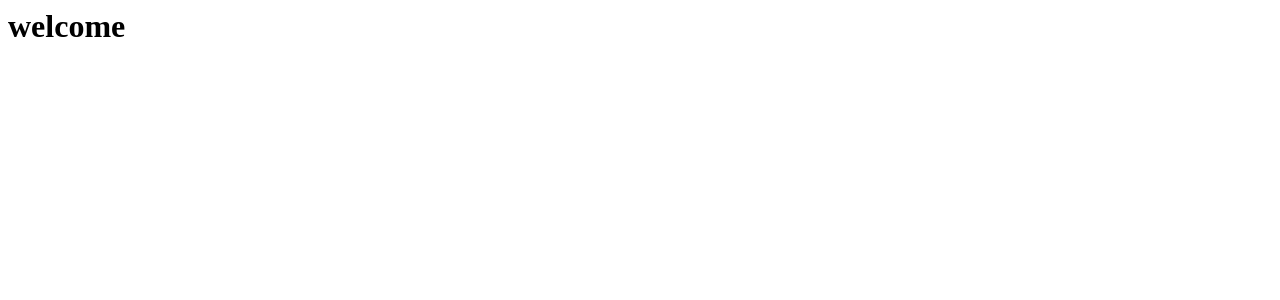
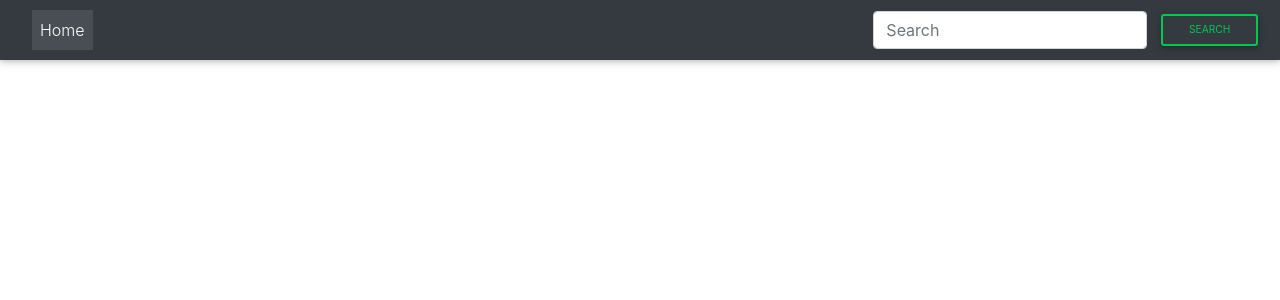
Before and after one commit to margaret254/neighborhood-watch, a Django app: page / in a window 1280 px wide. Before the commit the part shown is almost empty. Shown: the top 300 px of the page. Run offline with Django 3.2, Linux system fonts and the light colour scheme; some libraries are stand-ins or nearby versions.

Commit message:
extented base to index

```diff
--- a/templates/main/index.html
+++ b/templates/main/index.html
@@ -1,3 +1,15 @@
-<h1>
-welcome
-</h1>
+{%extends 'main/base.html'%}
+{% load staticfiles%}
+{% load bootstrap4 %}
+
+{% block content %}
+{{block.super}}
+<section>
+    <div class="container">
+
+    </div>
+</section>
+
+
+
+{% endblock %}
--- /dev/null
+++ b/templates/navbar.html
@@ -0,0 +1,21 @@
+<nav class="navbar navbar-expand-lg navbar-dark bg-dark">
+        <a class="navbar-brand" href="#"></a>
+        <button class="navbar-toggler" type="button" data-toggle="collapse" data-target="#navbarSupportedContent" aria-controls="navbarSupportedContent" aria-expanded="false" aria-label="Toggle navigation">
+          <span class="navbar-toggler-icon"></span>
+        </button>
+
+        <div class="collapse navbar-collapse" id="navbarSupportedContent">
+          <ul class="navbar-nav mr-auto">
+            <li class="nav-item active">
+              <a class="nav-link" href="#">Home <span class="sr-only">(current)</span></a>
+            </li>
+
+
+
+          </ul>
+          <form class="form-inline my-2 my-lg-0">
+            <input class="form-control mr-sm-2" type="search" placeholder="Search" aria-label="Search">
+            <button class="btn btn-outline-success btn-sm" type="submit">Search</button>
+          </form>
+        </div>
+      </nav>
```
